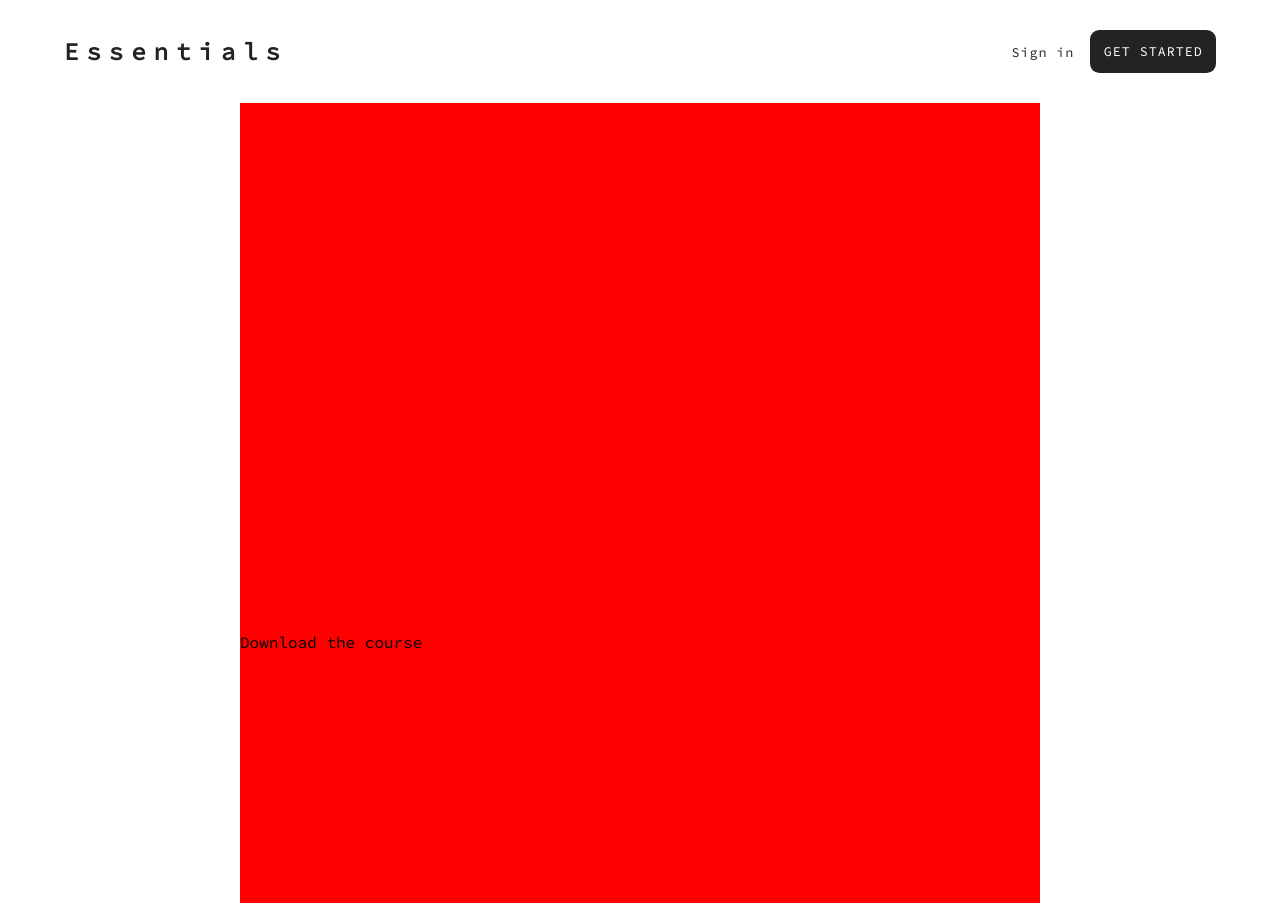
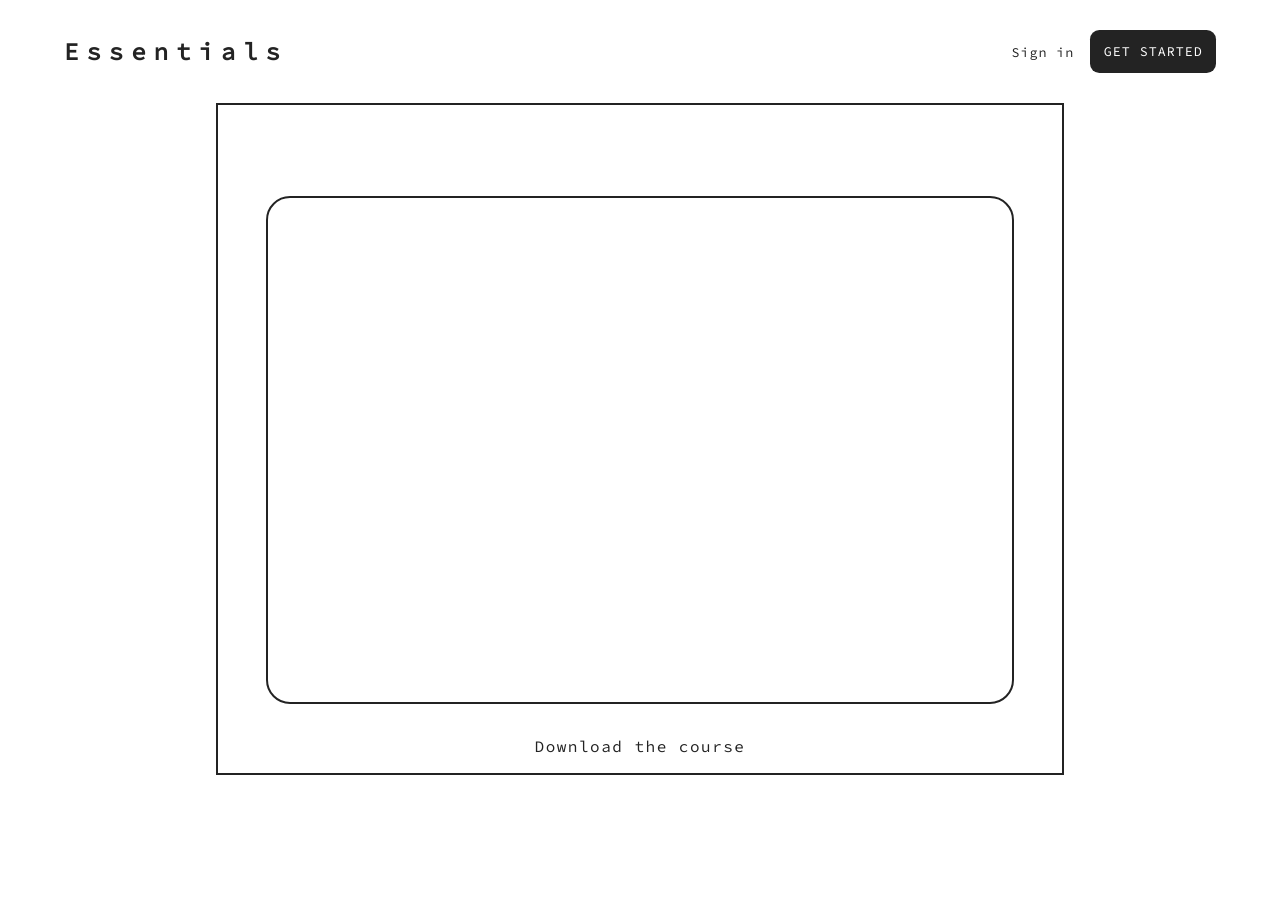
Before and after one commit to Laur017/Essentials, a React (Vite) app in the folder client/: page /learn in a window 1280 px wide. After the commit the page ends 800 px from the top, so only its background shows below. Built offline with nearby package versions, Linux system fonts and the light colour scheme; no server answers.

Commit message:
Updated some css

```diff
--- a/client/src/App.css
+++ b/client/src/App.css
@@ -158,10 +158,12 @@ nav{
 
 .home-txt h3 {
     font-weight: bold;
+    letter-spacing: 2px;
 }
 
 .home-txt p {
     width: 70%;
+    letter-spacing: 1px;
 }
 
 .home-txt-btn {
@@ -483,11 +485,40 @@ nav{
 */
 
 .learn-div{
-    background-color: red;
-    width: 50em;
-    height: 50em;
+    padding: 1em 3em;
+    display: flex;
+    align-items: center;
+    flex-direction: column;
+    gap: 2em;
+    border: 2px solid #232323;
 }
 
+.learn-div a {
+    text-decoration: none;
+    letter-spacing: 1.5px;
+    color: #232323;
+    cursor: pointer;
+    border-bottom: 1px solid white;
+    transition: all 0.3s ease-in;
+}
+
+.learn-div a:hover{
+    transition: all 0.3s ease-in;
+    border-bottom: 1px solid #232323;
+    letter-spacing: 2px;
+}
+
+.learn-div iframe{
+    border-radius: 1.5em;
+    border: 2px solid #232323;
+    transition: all 0.3s ease-in;
+}
+
+.learn-div iframe:hover{
+    transition: all 0.3s ease-in;
+    border-radius: 1em;
+    border: 2px solid white;
+}
 /* .monitor iframe:hover{
     width:190em;
     height: 80em;
--- a/client/src/components/Home/HomeText.jsx
+++ b/client/src/components/Home/HomeText.jsx
@@ -3,10 +3,8 @@ import { Link } from 'react-router-dom'
 const HomeText = () => {
     return(
         <div className="home-txt">
-            <h3>Ceva text foarte interesant ce descrie aplicatia</h3>
-            <p>Ceva pargram Lorem ipsum dolor sit, amet consectetur adipisicing elit.
-                Porro non cum esse accusamus fuga quia quasi, soluta aut,
-                ducimus consequatur eveniet quam ipsam earum deleniti recusandae vel, magni similique facilis.</p>
+            <h3>Essentials: Empowering Your Journey to Success</h3>
+            <p>We are dedicated to provide exceptional education and resources to empower aspiring computer scientists and software engineers. Our state-of-the-art facilities and experienced faculty members ensure a dynamic learning environment where students can excel in their academic journey.</p>
             <div className="home-txt-btn">
                 <Link to="/signup"><button className="home-txt-btn-one">TRY FOR FREE</button></Link>
                 <button className="home-txt-btn-two">CONTACT US</button>
--- a/client/src/components/Learn/Learn.jsx
+++ b/client/src/components/Learn/Learn.jsx
@@ -29,7 +29,6 @@ const Learn = () => {
         src={data?.curs_yt} // Use optional chaining to prevent errors if data is null or undefined
         width="744"
         height="504"
-        frameBorder="0"
         title="2023-02-23 17-00-57.mkv"
         webkitallowfullscreen
         mozallowfullscreen
```
